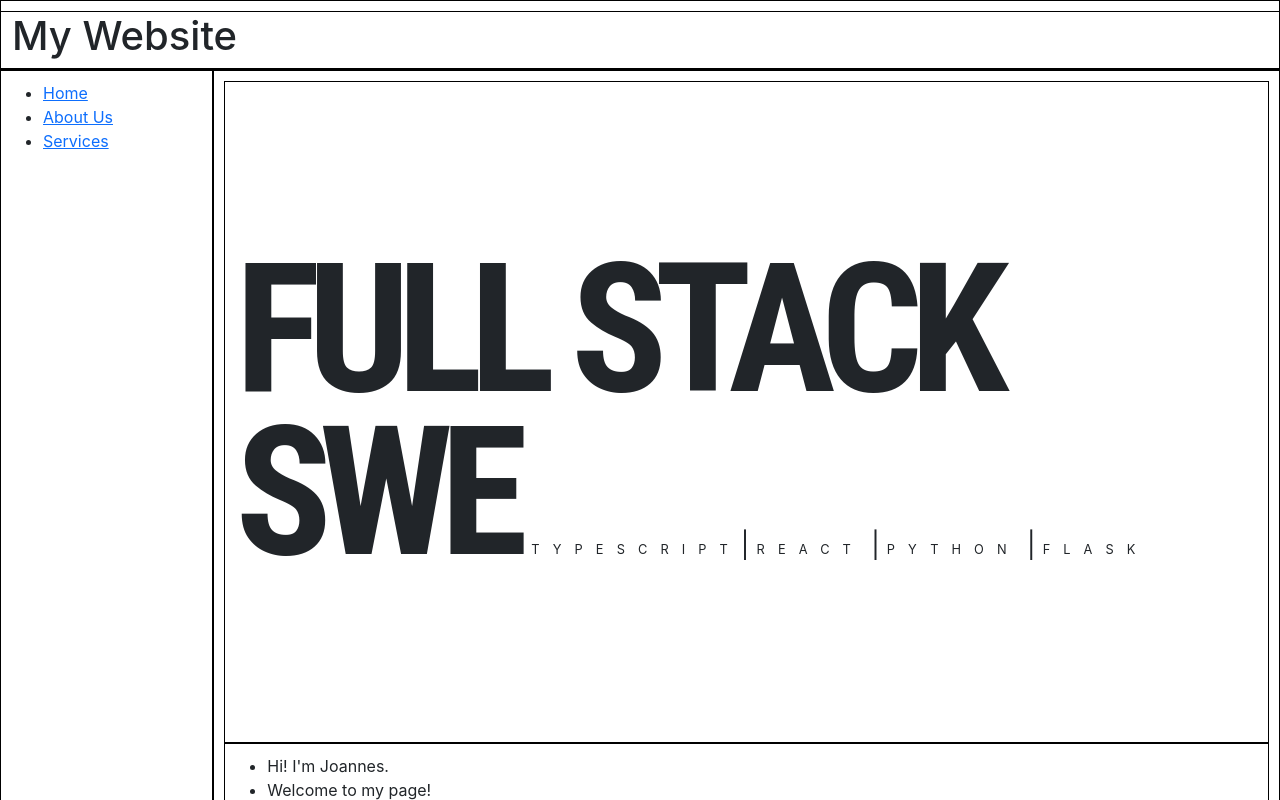
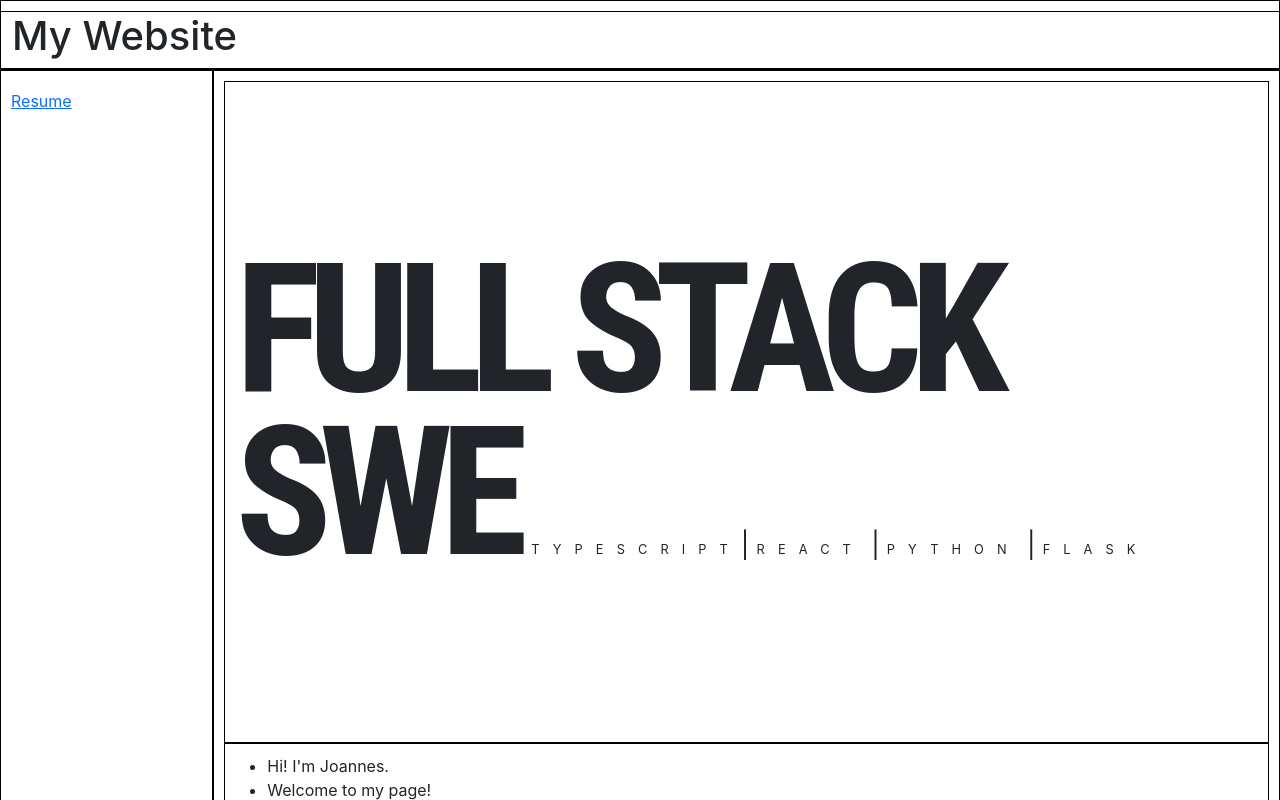
Before and after one commit to JoHeyJo/website-2.0, a React (Create React App) app: page / in a window 1280 px wide. Shown: the top 800 px of the page. Built offline with nearby package versions, Linux system fonts and the light colour scheme.

Commit message:
Nav component crashes app. HaskLInk & Link triggers error.

```diff
--- a/package.json
+++ b/package.json
@@ -10,10 +10,12 @@
     "@types/node": "^16.18.61",
     "@types/react": "^18.2.37",
     "@types/react-dom": "^18.2.15",
+    "@types/react-router-hash-link": "^2.4.9",
     "bootstrap": "^5.3.2",
     "react": "^18.2.0",
     "react-bootstrap": "^2.9.1",
     "react-dom": "^18.2.0",
+    "react-router-hash-link": "^2.4.3",
     "react-scripts": "5.0.1",
     "typescript": "^4.9.5",
     "web-vitals": "^2.1.4"
--- a/src/App.tsx
+++ b/src/App.tsx
@@ -3,6 +3,7 @@ import { Container, Row, Col } from 'react-bootstrap';
 import { containerStyle, navColStyle, mainColStyle, sectionStyle, rowStyle } from './styles';
 import Bio from './Bio';
 import Banner from './Banner';
+import Nav from './Nav';
 
 function App() {
   const colStyle = {}
@@ -22,11 +23,7 @@ function App() {
           {/* Navigation Sidebar (Left) */}
           <Col md={2} className="d-none d-md-block" style={navColStyle}>
             <nav>
-              <ul>
-                <li><a href="#section1">Home</a></li>
-                <li><a href="#section2">About Us</a></li>
-                <li><a href="#section3">Services</a></li>
-              </ul>
+              <Nav />
             </nav>
           </Col>
           {/* Main Section */}
--- /dev/null
+++ b/src/Nav.tsx
@@ -0,0 +1,19 @@
+import { HashLink } from "react-router-hash-link";
+import { Link } from "react-router-dom";
+import { Navbar } from "react-bootstrap";
+
+
+function Nav() {
+  return (
+    <Navbar className="Nav-navbar">
+    {/* //   <HashLink className="Nav-font" to="#Bio-about-me">About</HashLink> */}
+        {/* <Link className="Nav-font" to="/portfolio">Portfolio</Link> */}
+     <a className="Nav-font"
+        href="https://github.com/JoHeyJo/myWebsiteReact/raw/main/public/Joannes_Figueroa_Resume.pdf"
+      >Resume</a>
+    {/* //   <HashLink className="Nav-font" to="#footer-content">Contact</HashLink> */}
+    </Navbar>
+  )
+}
+
+export default Nav
```
Also changed, not shown: 1 other file (tests, documents, lock files or other folders).
